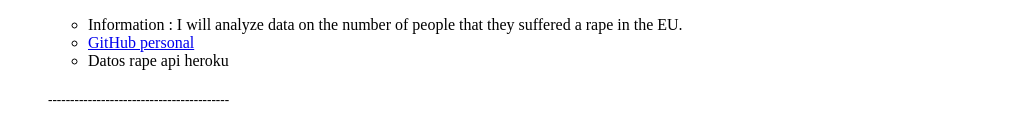
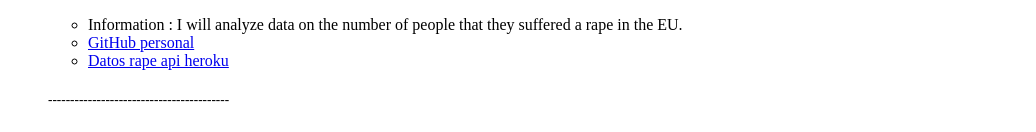
Before and after one commit to gti-sos/SOS1718-12, a website: page public/index.html in a window 1280 px wide. Shown: the part 378-510 px from the top of the page, without its empty margins (0-1036 px from the left). Drawn offline with Linux system fonts and the light colour scheme.

Commit message:
añadido direccion en el index html

```diff
--- a/public/index.html
+++ b/public/index.html
@@ -21,7 +21,7 @@
 <li>Information : I will analyze data on the number of people that they suffered a rape in the EU. </li>
 
 <li><a href=https://github.com/mjtr>GitHub personal</a></li>
-<li><a href =https://sos1718-12.herokuapp.com/api/v1/rape-stats> </a>Datos rape api heroku </li>
+<li><a href =https://sos1718-12.herokuapp.com/api/v1/rape-stats> Datos rape api heroku </a></li>
 
 </ul>
 </div>
```
